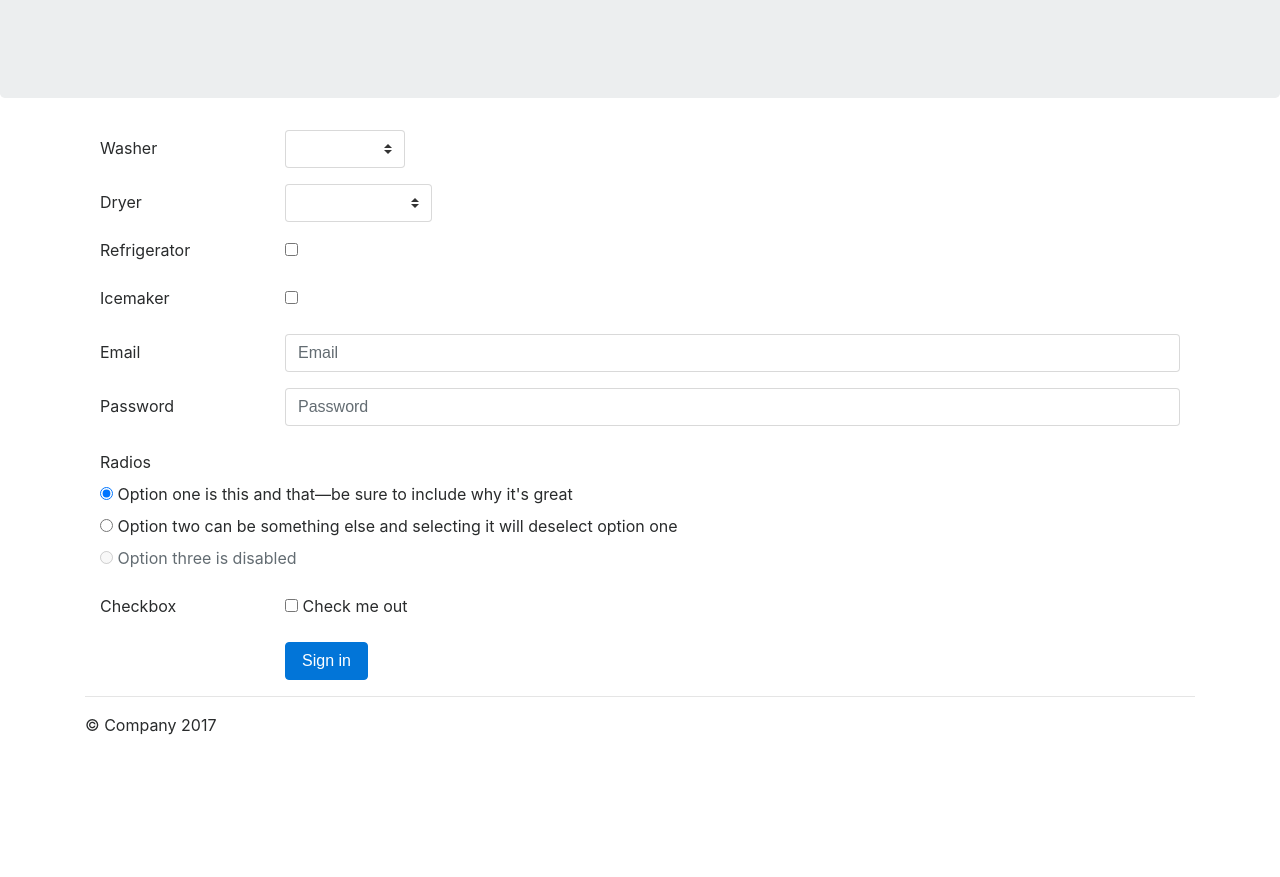
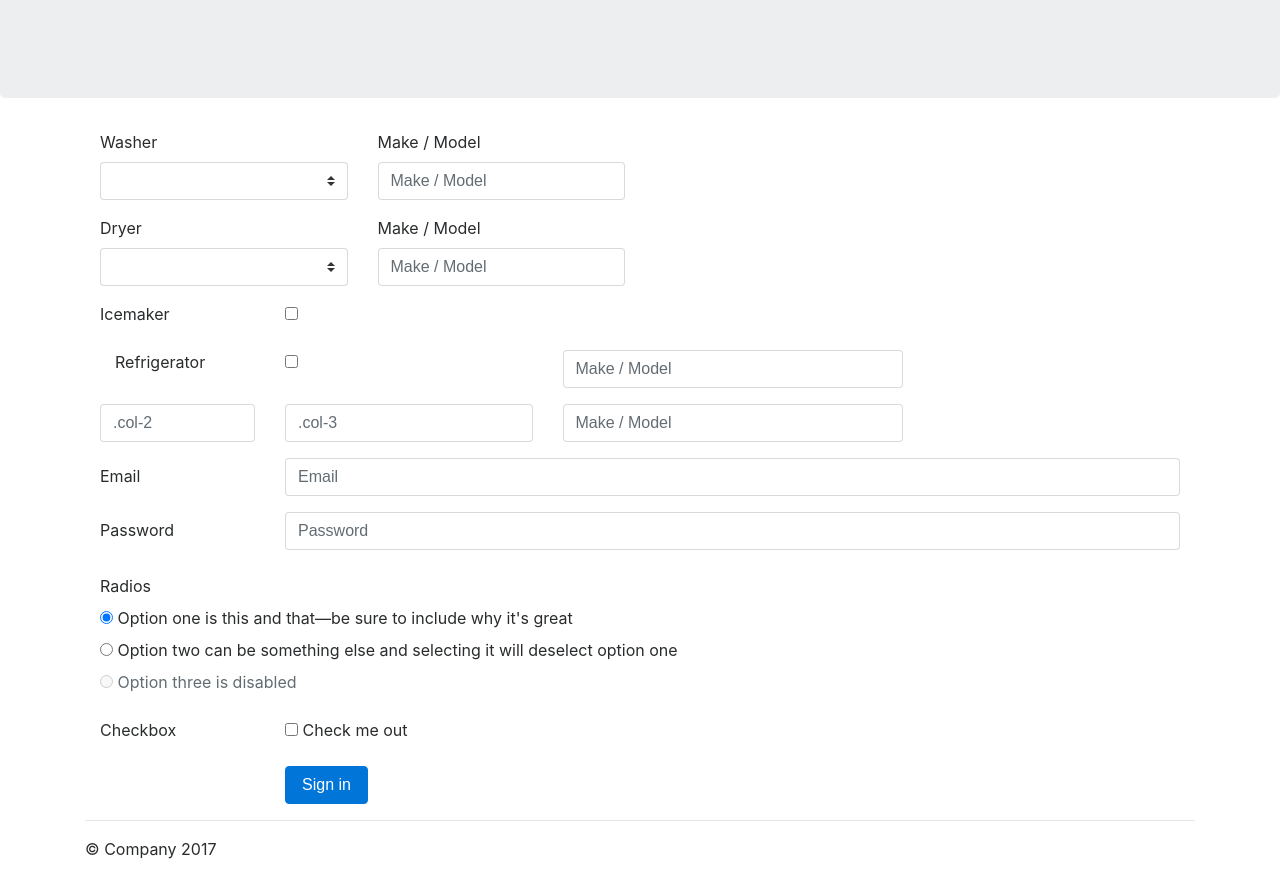
Before and after one commit to markarg/crating, a plain HTML site: page index.html in a window 1280 px wide. Shown: the part 62-939 px from the top of the page. Before the commit the page ends 815 px from the top, so only its background shows below. Drawn offline with nearby package versions, Linux system fonts and the light colour scheme; a script that the page names is missing.

Commit message:
more fields

```diff
--- a/index.html
+++ b/index.html
@@ -59,31 +59,31 @@
     <div class="container">
 
       <div class="container">
-  <form>
+  <form class="form-horizontal">
     <div class="form-group row">
-      <label for="inputEmail3" class="col-sm-2 col-form-label">Washer</label>
-      <div class="col-sm-10">
-            <select class="custom-select">
+      <div class="col-sm-3"><label>Washer</label>
+            <select class="custom-select form-control">
               <option selected></option>
               <option value="1">Top Load</option>
               <option value="2">Front Load</option>
             </select>
       </div>
+      <div class="col-sm-3"><label>Make / Model</label><input type="text" class="form-control" placeholder="Make / Model"></div>
     </div>
     <div class="form-group row">
-      <label for="inputEmail3" class="col-sm-2 col-form-label">Dryer</label>
-      <div class="col-sm-10">
-            <select class="custom-select">
+      <div class="col-sm-3"><label>Dryer</label>
+            <select class="custom-select form-control">
               <option selected></option>
               <option value="1">Electric</option>
               <option value="2">Gas</option>
-              <option value="1">Range Electric</option>
-              <option value="2">Range Gas</option>
+              <option value="3">Range Electric</option>
+              <option value="4">Range Gas</option>
             </select>
       </div>
+      <div class="col-sm-3"><label>Make / Model</label><input type="text" class="form-control" placeholder="Make / Model"></div>
     </div>
     <div class="form-group row">
-      <label class="col-sm-2">Refrigerator</label>
+      <label class="col-sm-2">Icemaker</label>
       <div class="col-sm-10">
         <div class="form-check">
           <label class="form-check-label">
@@ -93,13 +93,29 @@
       </div>
     </div>
     <div class="form-group row">
-      <label class="col-sm-2">Icemaker</label>
-      <div class="col-sm-10">
+      <div class="col-2">
+        <label class="col-sm-2">Refrigerator</label>
+      </div>
+      <div class="col-3">
         <div class="form-check">
           <label class="form-check-label">
             <input class="form-check-input" type="checkbox">
           </label>
         </div>
+      </div>
+      <div class="col-4">
+        <input type="text" class="form-control" placeholder="Make / Model">
+      </div>
+    </div>
+    <div class="form-group row">
+      <div class="col-2">
+        <input type="text" class="form-control" placeholder=".col-2">
+      </div>
+      <div class="col-3">
+        <input type="text" class="form-control" placeholder=".col-3">
+      </div>
+      <div class="col-4">
+        <input type="text" class="form-control" placeholder="Make / Model">
       </div>
     </div>
     <div class="form-group row">
```
